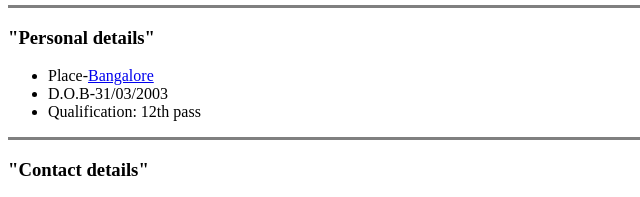
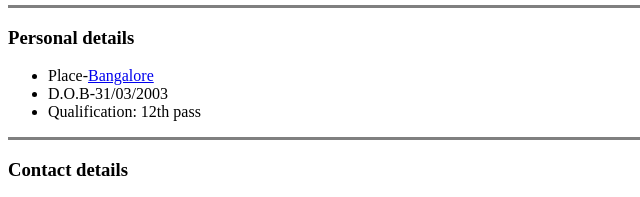
Before and after one commit to shxshxnk07/cv, a plain HTML site: page index.html in a window 1280 px wide. Shown: the part 329-526 px from the top of the page, 0-640 px from the left. Drawn offline with Linux system fonts and the light colour scheme.

Commit message:
index.html

```diff
--- a/index.html
+++ b/index.html
@@ -18,15 +18,14 @@
     </tr>
   </table>
     <hr size="3" noshade />
-  <p>
-      <h3>"Personal details"</h3>
+      <h3>Personal details</h3>
       <ul>
         <li>Place-<a href="https://en.wikipedia.org/wiki/Bangalore">Bangalore</a></li>
         <li>D.O.B-31/03/2003</li>
         <li>Qualification: 12th pass</li>
       </ul>
     <hr size="3" noshade />
-      <h3>"Contact details"</h3>
+      <h3>Contact details</h3>
       <ul>
           <li>📞<a href="tel:+919036343237">(+91)9036343237</a></li>
           <li>📧<a href="mailto:shxshxnk7@gmail.com">shxshxnk7@gmail.com</a></li>
```
